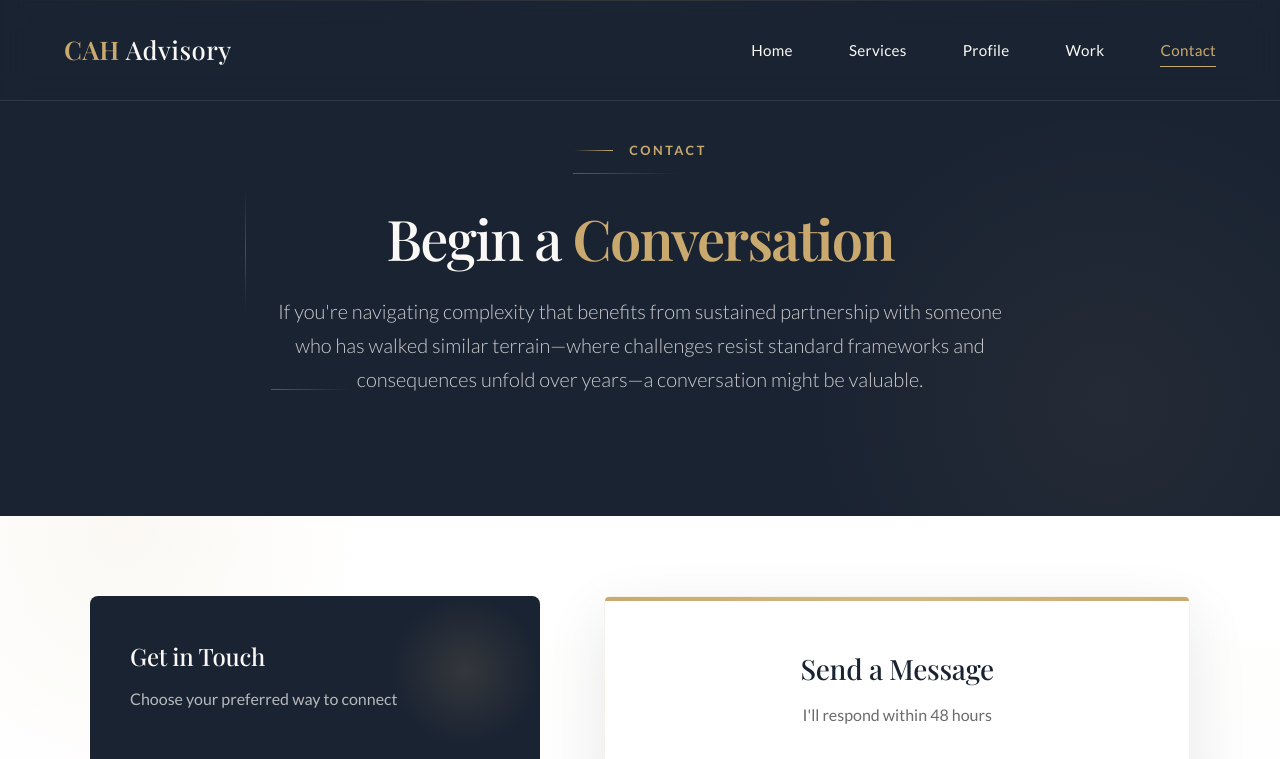
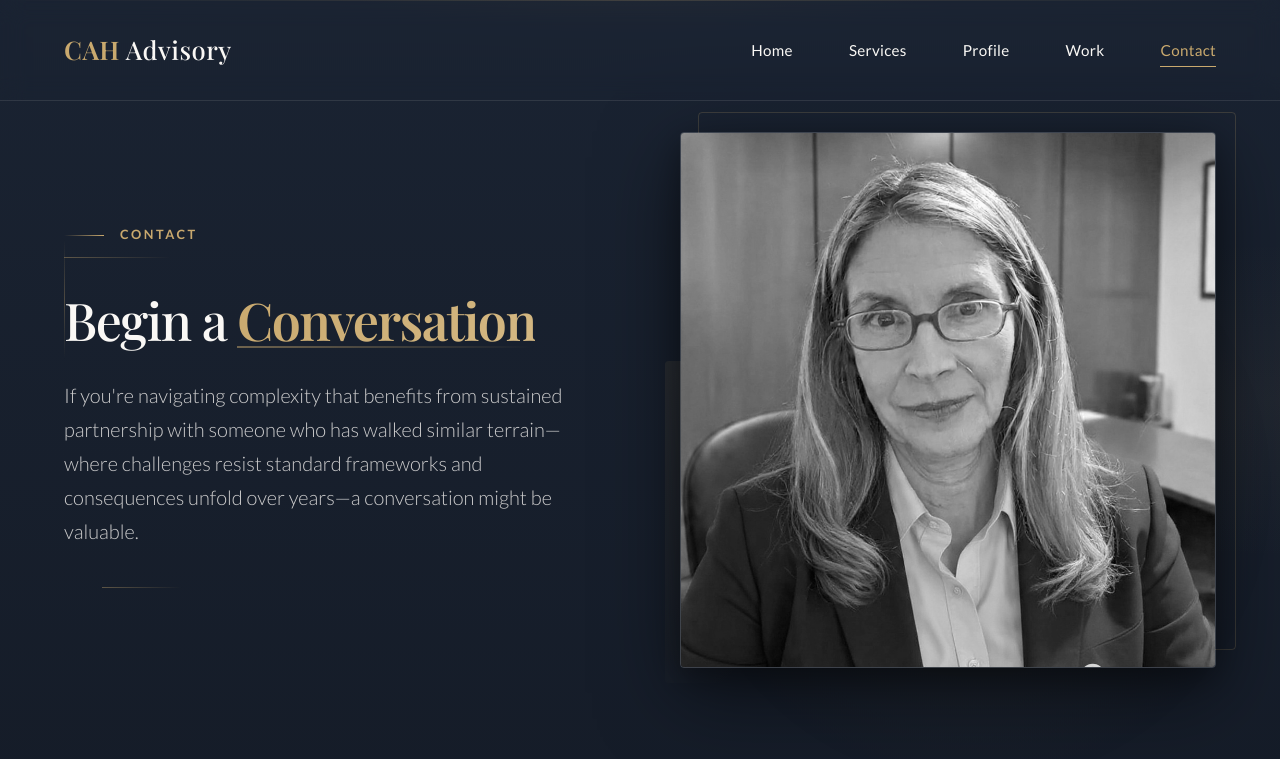
Before and after one commit to amitbhalla/cah, a plain HTML site: page contact.html in a window 1280 px wide. Shown: the top 759 px of the page. Drawn offline with nearby package versions, Linux system fonts and the light colour scheme.

Commit message:
site v2.3

```diff
--- a/contact.html
+++ b/contact.html
@@ -40,12 +40,17 @@
     </nav>
 
     <!-- Hero Section -->
-    <section class="page-hero contact-hero">
+    <section class="hero">
         <div class="hero-container">
-            <div class="page-hero-content">
-                <div class="hero-label fade-in">Contact</div>
-                <h1 class="fade-in fade-in-delay-1">Begin a <span class="highlight">Conversation</span></h1>
-                <p class="hero-intro fade-in fade-in-delay-2">If you're navigating complexity that benefits from sustained partnership with someone who has walked similar terrain—where challenges resist standard frameworks and consequences unfold over years—a conversation might be valuable.</p>
+            <div class="hero-grid hero-grid-two-col">
+                <div class="hero-content">
+                    <div class="hero-label fade-in">Contact</div>
+                    <h1 class="fade-in fade-in-delay-1">Begin a <span class="highlight">Conversation</span></h1>
+                    <p class="hero-intro fade-in fade-in-delay-2">If you're navigating complexity that benefits from sustained partnership with someone who has walked similar terrain—where challenges resist standard frameworks and consequences unfold over years—a conversation might be valuable.</p>
+                </div>
+                <div class="hero-image fade-in fade-in-delay-2">
+                    <img src="cah_contact.jpg" alt="Chris Howe - Executive Coach and Strategic Advisor" class="profile-image-grayscale">
+                </div>
             </div>
         </div>
     </section>
```
Also changed, not shown: cah_contact.jpg (added).
